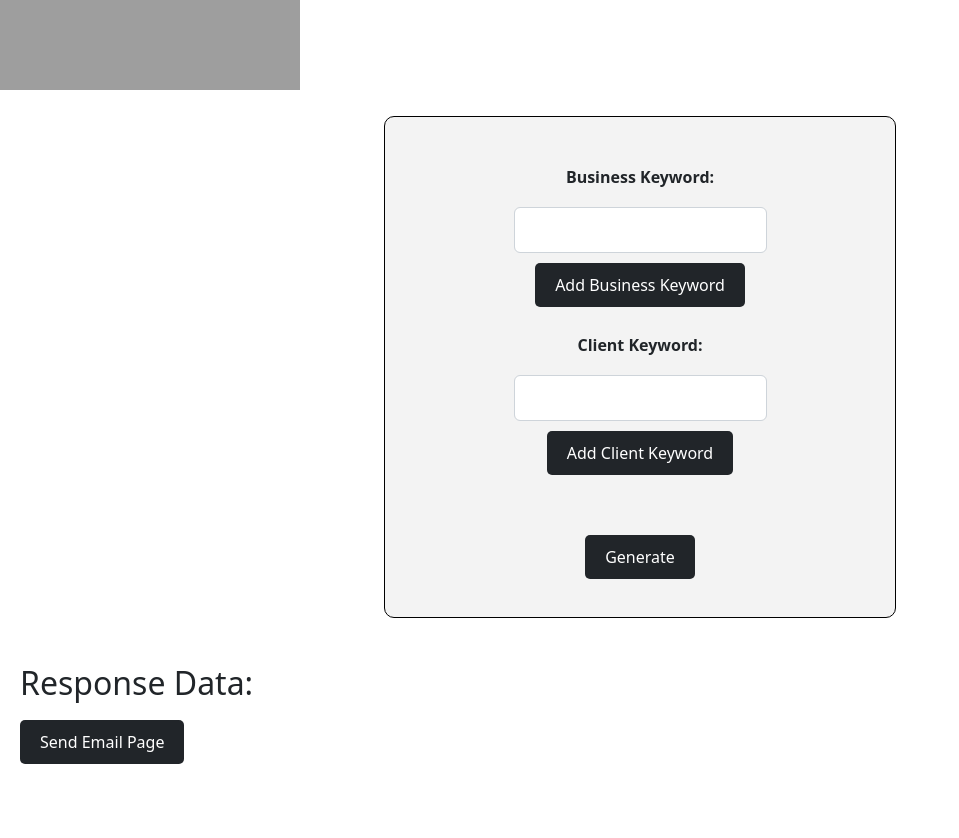
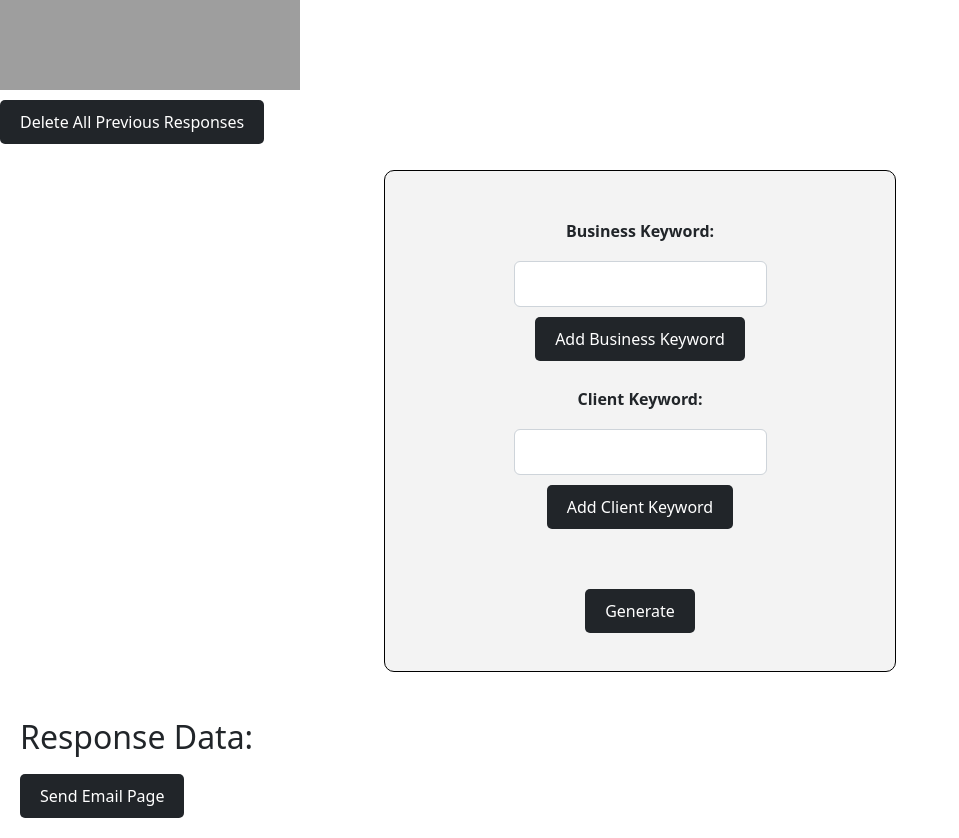
Before and after one commit to devmhmdio/kal-fronend, a React (Create React App) app: page / in a window 1280 px wide. Shown: the whole page, without its empty margins (0-959 px from the left). Before the commit the page ends 800 px from the top, so only its background shows below. Built offline with nearby package versions, Linux system fonts and the light colour scheme; grey boxes are pictures that could not be loaded.

Commit message:
Added delete responses from Db button

```diff
--- a/src/components/Homepage.js
+++ b/src/components/Homepage.js
@@ -14,6 +14,7 @@ function Homepage() {
   const [businessKeywords, setBusinessKeywords] = useState([]);
   const [clientKeywords, setClientKeywords] = useState([]);
   const [responseData, setResponseData] = useState([]);
+  const [record, setRecord] = useState(null);
 
   const handleChange = (event) => {
     setFormData({ ...formData, [event.target.name]: event.target.value });
@@ -73,8 +74,43 @@ function Homepage() {
     setFormData({ businessKeyword: '', clientKeyword: [] });
   };
 
+  const deletePreviousResponses = async () => {
+    const data = JSON.stringify({
+      query: `mutation {
+        deleteAllResponsesFromDB {
+                  status {
+                    code
+                    header
+                    description
+                    moreInfo
+                  }
+              }
+          }`,
+    });
+
+    const config = {
+      method: 'post',
+      url: 'https://starfish-app-fzf2t.ondigitalocean.app/graphql',
+      headers: {
+        'Content-Type': 'application/json',
+      },
+      data: data,
+    };
+
+    axios(config)
+      .then((response) => {
+        console.log('line 63', response.data.data.deleteAllResponsesFromDB);
+        setRecord(response.data.data.deleteAllResponsesFromDB);
+      })
+      .catch((error) => {
+        console.log(error);
+      });
+  };
+
   return (
     <div>
+      <Button variant='dark' onClick={deletePreviousResponses}>Delete All Previous Responses</Button>
+      {record && <p>All Responses Deleted Successfully!</p>}
       <form onSubmit={handleSubmit}>
       <Form.Group className="mb-3" controlId="exampleForm.ControlInput1">
         <div>
--- a/src/pages/uploadCSV.js
+++ b/src/pages/uploadCSV.js
@@ -8,8 +8,6 @@ const UploadCSV = () => {
     let file;
     const [csvData, setCSVData] = useState(null);
     const [columnData, setColumnData] = useState(null);
-    // const [name, setName] = useState(null);
-    // const [email, setEmail] = useState(null);
     let clientKeywords = [];
     let names = [];
     let emailIds = [];
```
